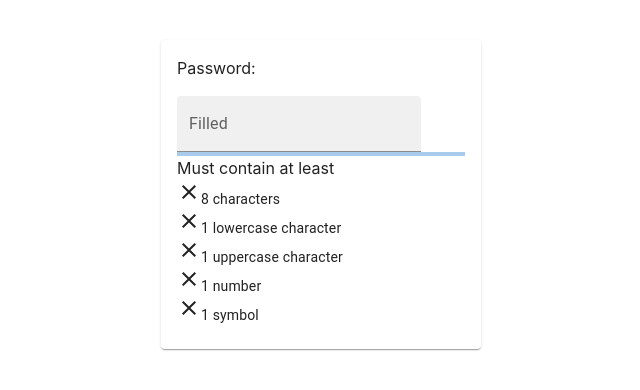
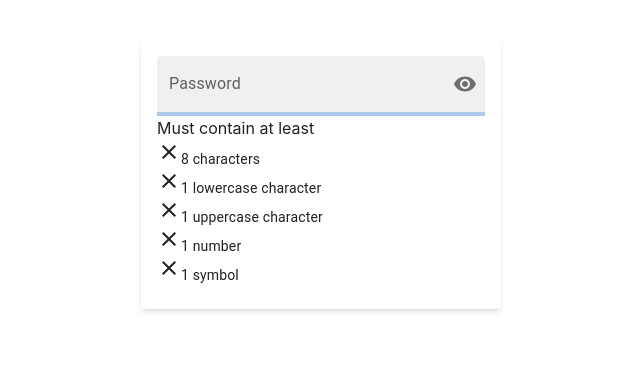
Before and after one commit to pramodboda/password-validator-reactjs, a React (Vite) app: page / in a window 1280 px wide. Shown: the top 390 px of the page, without its empty margins (319-959 px from the left). Built offline with nearby package versions, Linux system fonts and the light colour scheme.

Commit message:
UPDATE: Added major multiple functionalities

```diff
--- a/src/App.css
+++ b/src/App.css
@@ -1,5 +1,11 @@
 #root {
-  max-width: 320px;
+  max-width: 360px;
   margin: 0 auto;
   padding: 2rem;
 }
+
+/* removing default eye icon from input */
+input::-ms-reveal,
+input::-ms-clear {
+  display: none;
+}
--- a/src/assets/components/PasswordValidator/PasswordValidator.jsx
+++ b/src/assets/components/PasswordValidator/PasswordValidator.jsx
@@ -3,16 +3,27 @@ import { useState } from "react";
 // ====== UI
 import DoneIcon from "@mui/icons-material/Done";
 import CloseIcon from "@mui/icons-material/Close";
+import Visibility from "@mui/icons-material/Visibility";
+import VisibilityOff from "@mui/icons-material/VisibilityOff";
 
 import Card from "@mui/material/Card";
 import CardContent from "@mui/material/CardContent";
-import TextField from "@mui/material/TextField";
+
 import Typography from "@mui/material/Typography";
 import Alert from "@mui/material/Alert";
 import Box from "@mui/material/Box";
+import FormControl from "@mui/material/FormControl";
+
+import IconButton from "@mui/material/IconButton";
+
+import FilledInput from "@mui/material/FilledInput";
+import InputLabel from "@mui/material/InputLabel";
+import InputAdornment from "@mui/material/InputAdornment";
 import LinearProgress from "@mui/material/LinearProgress";
 
 function PasswordValidator() {
+  const [showPassword, setShowPassword] = useState(false);
+
   const [errorMsg, setErrorMsg] = useState("");
   const [strengthStatus, setStrengthStatus] = useState("");
   const [colorStatus, setColorStatus] = useState("");
@@ -22,6 +33,14 @@ function PasswordValidator() {
   const [minNum, setMinNum] = useState(false);
   const [minSpc, setMinSpc] = useState(false);
   const [progress, setProgress] = useState(0);
+
+  const redC = "#b71c1c";
+
+  const handleClickShowPassword = () => setShowPassword((show) => !show);
+
+  const handleMouseDownPassword = (event) => {
+    event.preventDefault();
+  };
 
   const validate = (value) => {
     const totalCriteria = 5;
@@ -81,7 +100,7 @@ function PasswordValidator() {
       setMinUpp(false);
     }
     /* ==============================
-        check special characters
+    check special characters
      ============================== */
     if (pattern5.test(value)) {
       console.log("Has Special");
@@ -96,7 +115,7 @@ function PasswordValidator() {
     console.log(fulfilledCriteria);
 
     /* ==============================
-        update progress
+    update progress
      ============================== */
     const newProgress = (fulfilledCriteria / totalCriteria) * 100;
     setProgress(newProgress);
@@ -104,6 +123,7 @@ function PasswordValidator() {
     switch (fulfilledCriteria) {
       case 0:
         setStrengthStatus("");
+        setColorStatus(redC);
         break;
       case 1:
         setStrengthStatus("weak");
@@ -127,20 +147,47 @@ function PasswordValidator() {
 
   return (
     <>
-      <Card>
+      <Card
+        sx={{
+          boxShadow:
+            "0 4px 6px -1px rgba(0,0,0,.1), 0 2px 4px -2px rgba(0,0,0,.1);",
+        }}
+      >
         <CardContent>
-          <Typography variant="p" component="p" sx={{ mb: "1rem" }}>
-            Password:
-          </Typography>
-          <TextField
-            id="filled-basic"
-            label="Filled"
-            variant="filled"
-            onChange={(e) => validate(e.target.value)}
-          />
+          <FormControl fullWidth variant="filled">
+            <InputLabel htmlFor="filled-adornment-password">
+              Password
+            </InputLabel>
+            <FilledInput
+              sx={{ border: 0, outline: 0 }}
+              disableUnderline={true}
+              onChange={(e) => validate(e.target.value)}
+              id="filled-adornment-password"
+              type={showPassword ? "text" : "password"}
+              endAdornment={
+                <InputAdornment position="end">
+                  <IconButton
+                    aria-label="toggle password visibility"
+                    onClick={handleClickShowPassword}
+                    onMouseDown={handleMouseDownPassword}
+                    edge="end"
+                  >
+                    {showPassword ? <VisibilityOff /> : <Visibility />}
+                  </IconButton>
+                </InputAdornment>
+              }
+            />
+          </FormControl>
+
           {errorMsg === "" ? null : <Alert severity="error">{errorMsg}</Alert>}
           <Box sx={{ width: "100%" }}>
-            <LinearProgress variant="determinate" value={progress} />
+            <LinearProgress
+              variant="determinate"
+              value={progress}
+              sx={{
+                color: "#1e1e1e",
+              }}
+            />
           </Box>
           <Typography variant="body" component="p">
             Must contain at least
```
